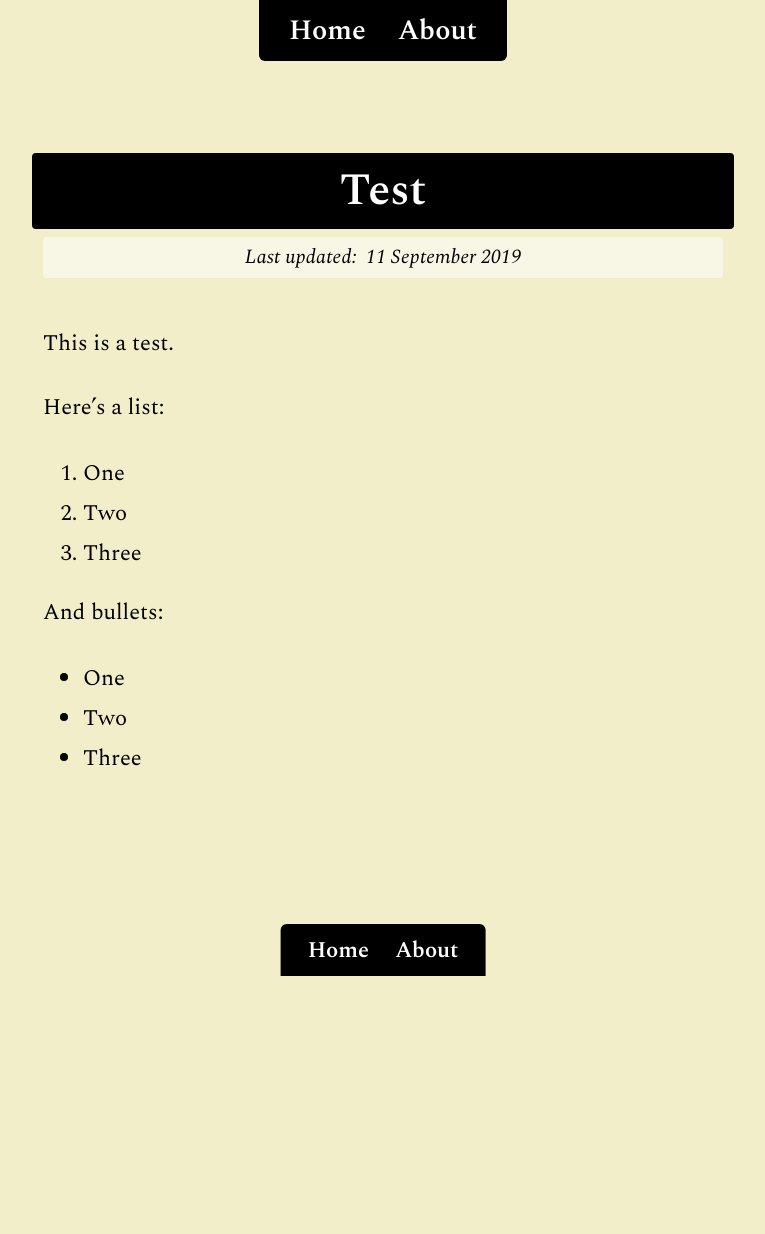
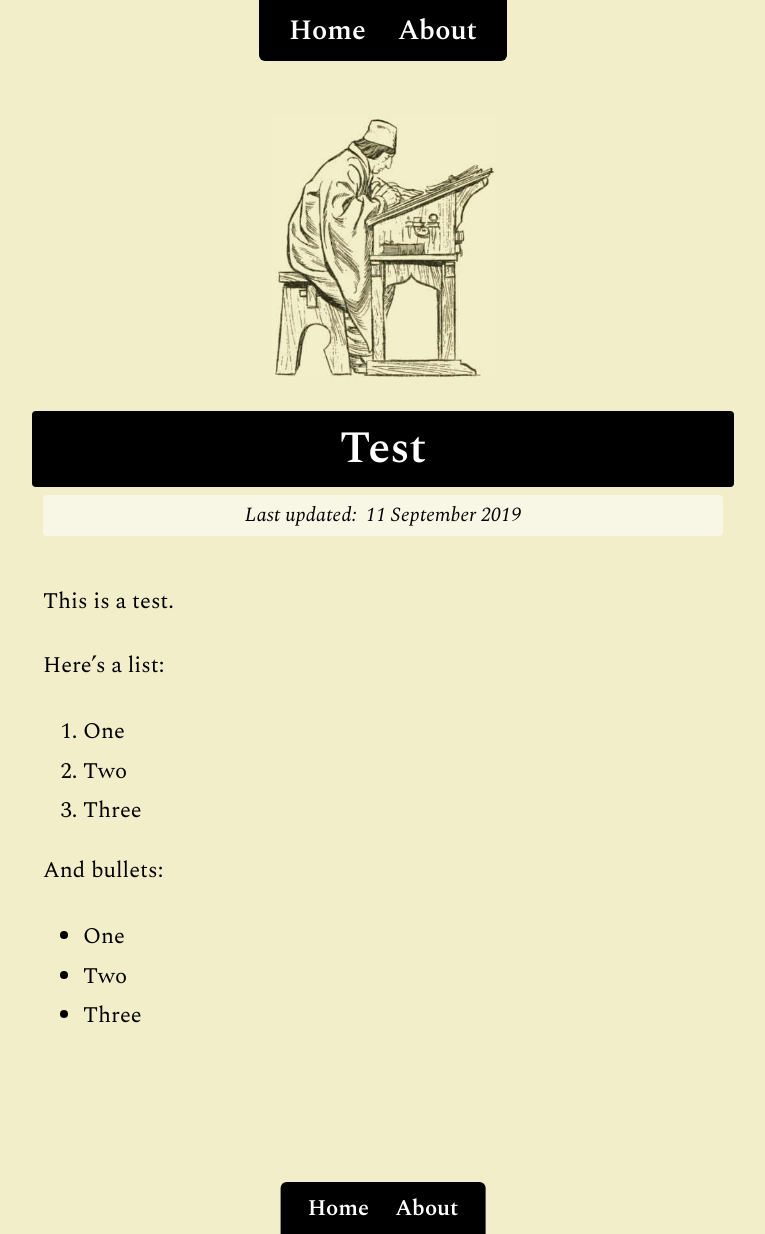
Before and after one commit to denismcdonald/blog, a Jekyll site: the page built from _posts/2019-09-11-test.md, in a window 1280 px wide. Shown: the whole page, without its empty margins (257-1022 px from the left). Built offline with Jekyll 4.4.1, drawn with Linux system fonts in a browser that asks for light colours; before the commit the page ends 976 px from its top, so only the background shows below that.

Commit message:
Font revert

```diff
--- a/_layouts/post.html
+++ b/_layouts/post.html
@@ -3,10 +3,10 @@
 ---
 
 <style>
-    .logo {
-        visibility: hidden;
-        margin-top: -9rem;
-    }
+    /* .logo { */
+        /* visibility: hidden; */
+        /* margin-top: -9rem; */
+    /* }  */
 </style>
 
 <h1 class="h1-title">{{ page.title }}</h1>
--- a/_sass/main.scss
+++ b/_sass/main.scss
@@ -20,6 +20,7 @@
     background-color: #F2EEC9;
     color: #000;
     font-family: 'Spectral';
+    // font-family: "Georgia", system, -apple-system, ".SFNSText-Regular", "San Francisco", "Roboto", "Segoe UI", "Helvetica Neue", "Lucida Grande", sans-serif;
     height: 100%;
     margin: 0;
 }
```
Also changed, not shown: 5 other files.
